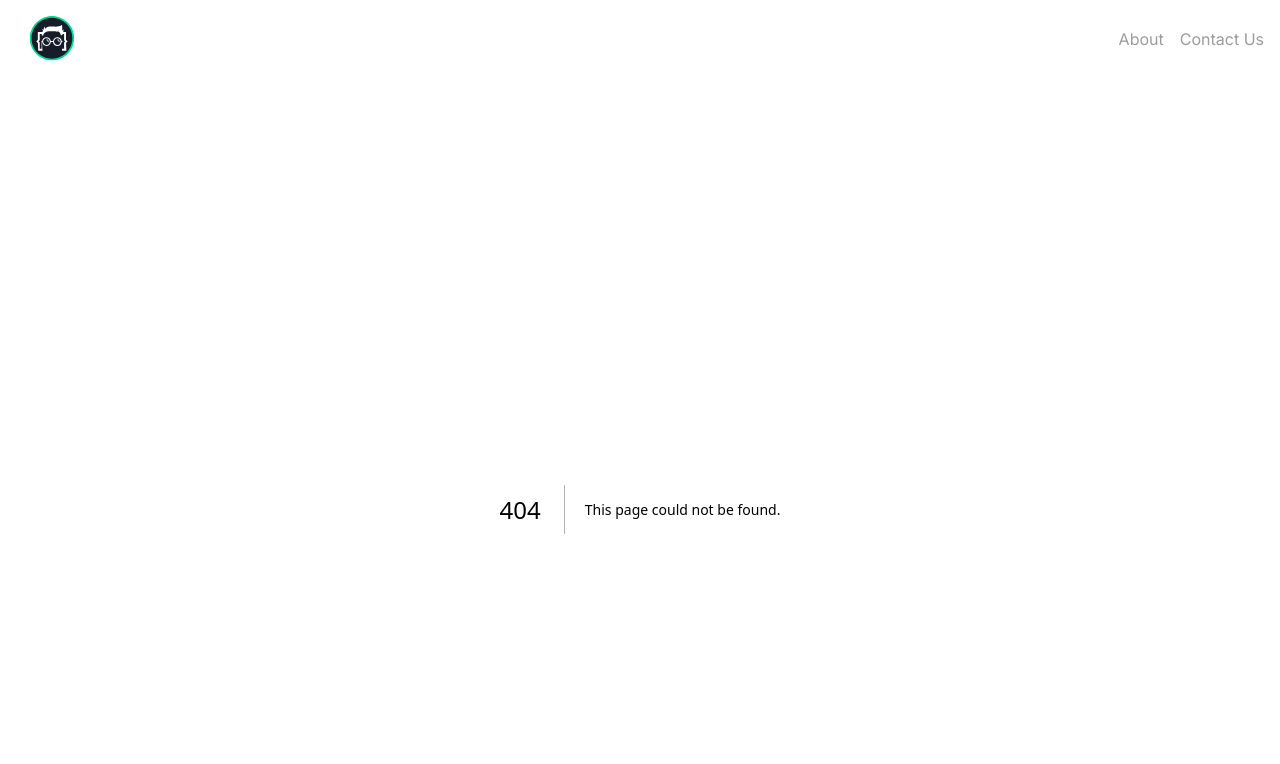
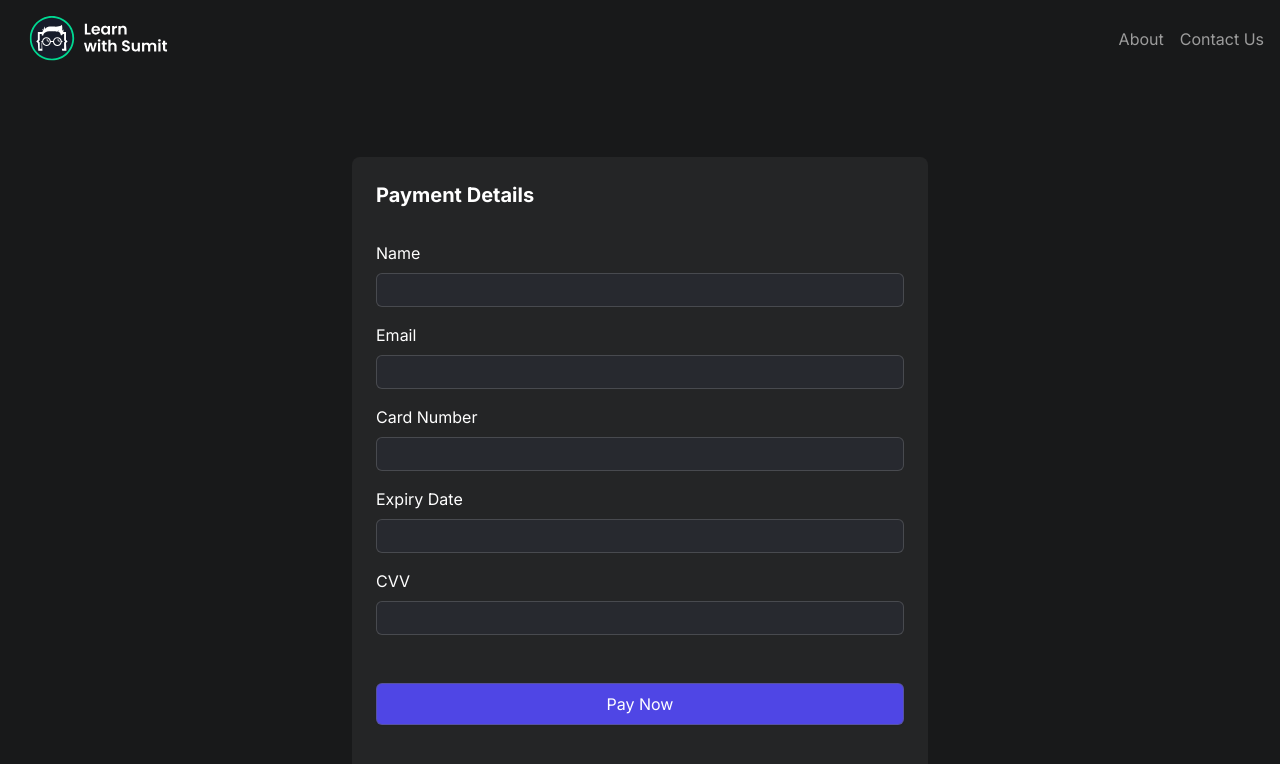
Before and after one commit to Shm-Rsuf/evental, a Next.js app: page /payment in a window 1280 px wide. Before the commit this address had no page. Shown: the top 764 px of the page. Built offline with nearby package versions, Linux system fonts and the light colour scheme.

Commit message:
payment and paymentForm added

```diff
--- a/app/details/[id]/page.js
+++ b/app/details/[id]/page.js
@@ -0,0 +1,19 @@
+import EventDetails from "@/components/details/EventDetails";
+import EventVenue from "@/components/details/EventVenue";
+import HeroSection from "@/components/details/HeroSection";
+
+const DetailsPage = () => {
+  return (
+    <>
+      <HeroSection />
+      <section class='container'>
+        <div class='grid grid-cols-5 gap-12 my-12'>
+          <EventDetails />
+          <EventVenue />
+        </div>
+      </section>
+    </>
+  );
+};
+
+export default DetailsPage;
--- /dev/null
+++ b/app/payment/page.js
@@ -0,0 +1,14 @@
+import PaymentForm from "@/components/payments/PaymentForm";
+
+const PaymentPage = () => {
+  return (
+    <section className='container'>
+      <div className='bg-[#242526] p-6 rounded-lg max-w-xl mx-auto my-12'>
+        <h2 className='font-bold text-xl mb-8'>Payment Details</h2>
+        <PaymentForm />
+      </div>
+    </section>
+  );
+};
+
+export default PaymentPage;
--- a/components/Navbar.jsx
+++ b/components/Navbar.jsx
@@ -1,19 +1,20 @@
 import LogoImage from "@/public/logo.svg";
 import Image from "next/image";
+import Link from "next/link";
 
 const Navbar = () => {
   return (
     <nav>
       <div className='container flex justify-between items-center py-4'>
         <div className='nav-brand'>
-          <a href='index.html'>
+          <Link href='/'>
             <Image src={LogoImage} alt='Eventry' className='h-[45px]' />
-          </a>
+          </Link>
         </div>
 
         <ul className='flex gap-4 text-[#9C9C9C]'>
-          <li>About</li>
-          <li>Contact Us</li>
+          <Link href='/about'>About</Link>
+          <li href='/contact'>Contact Us</li>
         </ul>
       </div>
     </nav>
--- /dev/null
+++ b/components/payments/PaymentForm.jsx
@@ -0,0 +1,69 @@
+const PaymentForm = () => {
+  return (
+    <form>
+      <div className='my-4 space-y-2'>
+        <label htmlFor='name' className='block'>
+          Name
+        </label>
+        <input
+          type='text'
+          id='name'
+          className='w-full bg-[#27292F] border border-[#CCCCCC]/20 py-1 px-2 rounded-md'
+        />
+      </div>
+
+      <div className='my-4 space-y-2'>
+        <label htmlFor='email' className='block'>
+          Email
+        </label>
+        <input
+          type='email'
+          id='email'
+          className='w-full bg-[#27292F] border border-[#CCCCCC]/20 py-1 px-2 rounded-md'
+        />
+      </div>
+
+      <div className='my-4 space-y-2'>
+        <label htmlFor='card' className='block'>
+          Card Number
+        </label>
+        <input
+          type='text'
+          id='card'
+          className='w-full bg-[#27292F] border border-[#CCCCCC]/20 py-1 px-2 rounded-md'
+        />
+      </div>
+
+      <div className='my-4 space-y-2'>
+        <label htmlFor='expiry' className='block'>
+          Expiry Date
+        </label>
+        <input
+          type='text'
+          id='expiry'
+          className='w-full bg-[#27292F] border border-[#CCCCCC]/20 py-1 px-2 rounded-md'
+        />
+      </div>
+
+      <div className='my-4 space-y-2'>
+        <label htmlFor='cvv' className='block'>
+          CVV
+        </label>
+        <input
+          type='text'
+          id='cvv'
+          className='w-full bg-[#27292F] border border-[#CCCCCC]/20 py-1 px-2 rounded-md'
+        />
+      </div>
+
+      <button
+        type='submit'
+        className='w-full my-8 bg-indigo-600 hover:bg-indigo-800 py-2 rounded-md'
+      >
+        Pay Now
+      </button>
+    </form>
+  );
+};
+
+export default PaymentForm;
```
